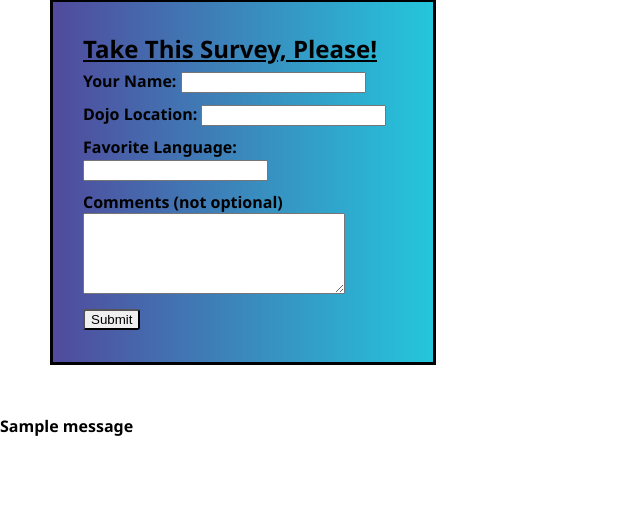
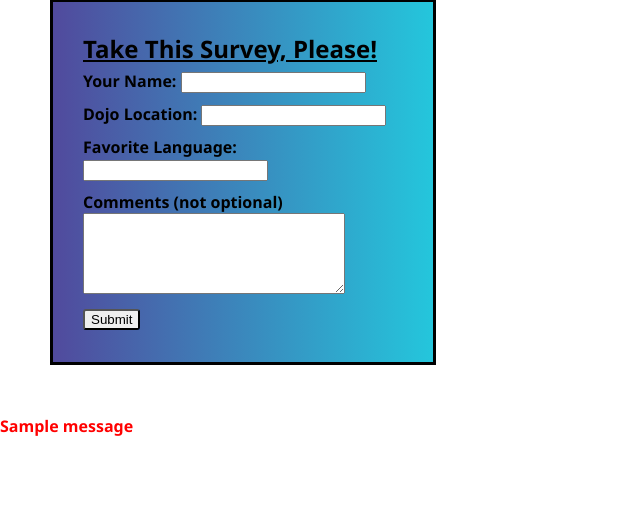
Before and after one commit to srotavele/dojo_survey_valids, a Flask app: page / in a window 1280 px wide. Shown: the part 51-570 px from the top of the page, without its empty margins (0-640 px from the left). Run offline with Flask 2, Linux system fonts and the light colour scheme; tables that the repository leaves empty or names only in its code hold one stand-in row (values such as "Sample post"); one stand-in notice (Sample message) is shown.

Commit message:
Final Commit

```diff
--- a/flask_app/templates/index.html
+++ b/flask_app/templates/index.html
@@ -39,7 +39,7 @@
         {% with messages = get_flashed_messages() %}
             {% if messages %}
                 {% for message in messages %}
-                <p>{{ message }}</p>
+                <p style="color: red;">{{ message }}</p>
                 {% endfor %}
             {% endif %}
         {% endwith %}
```
